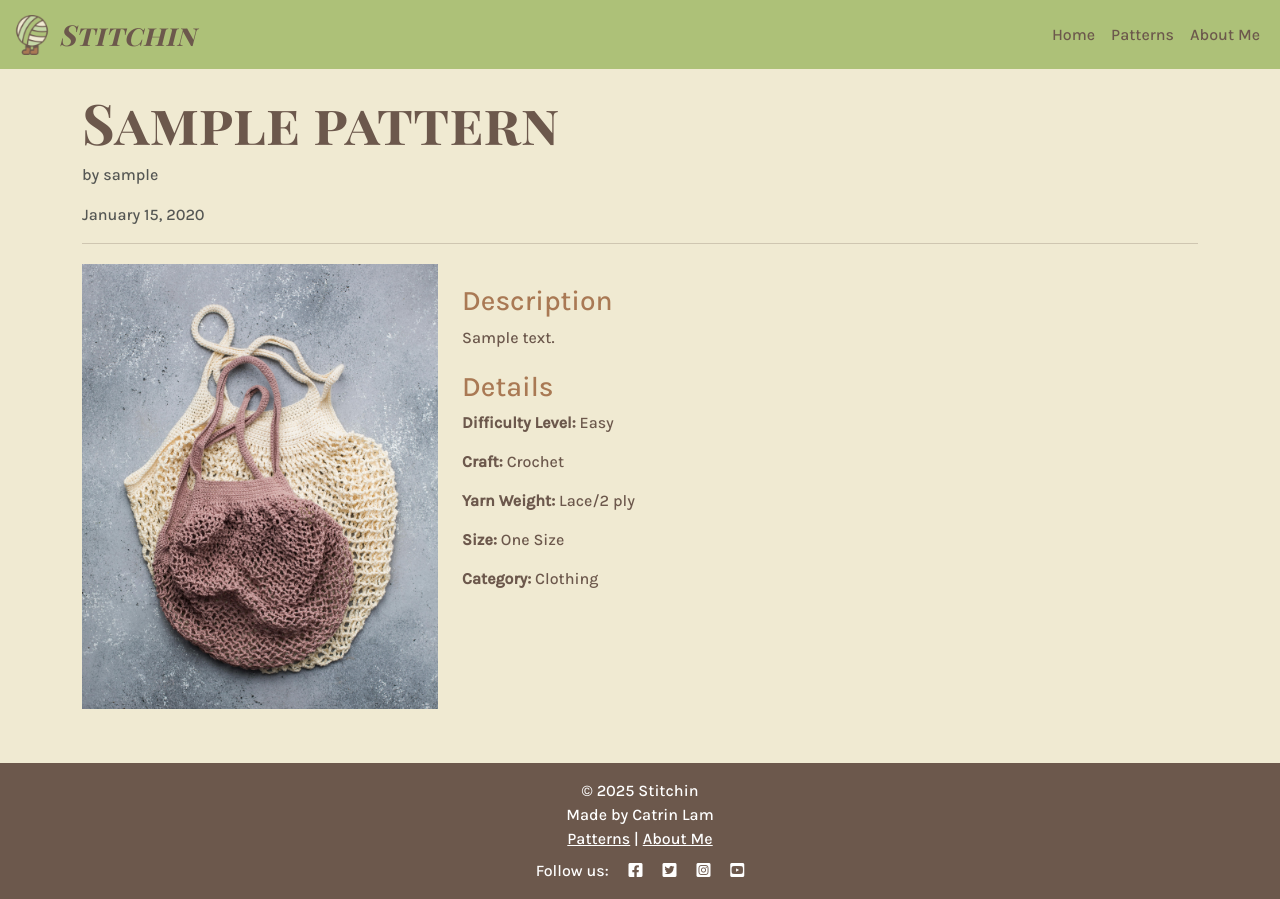
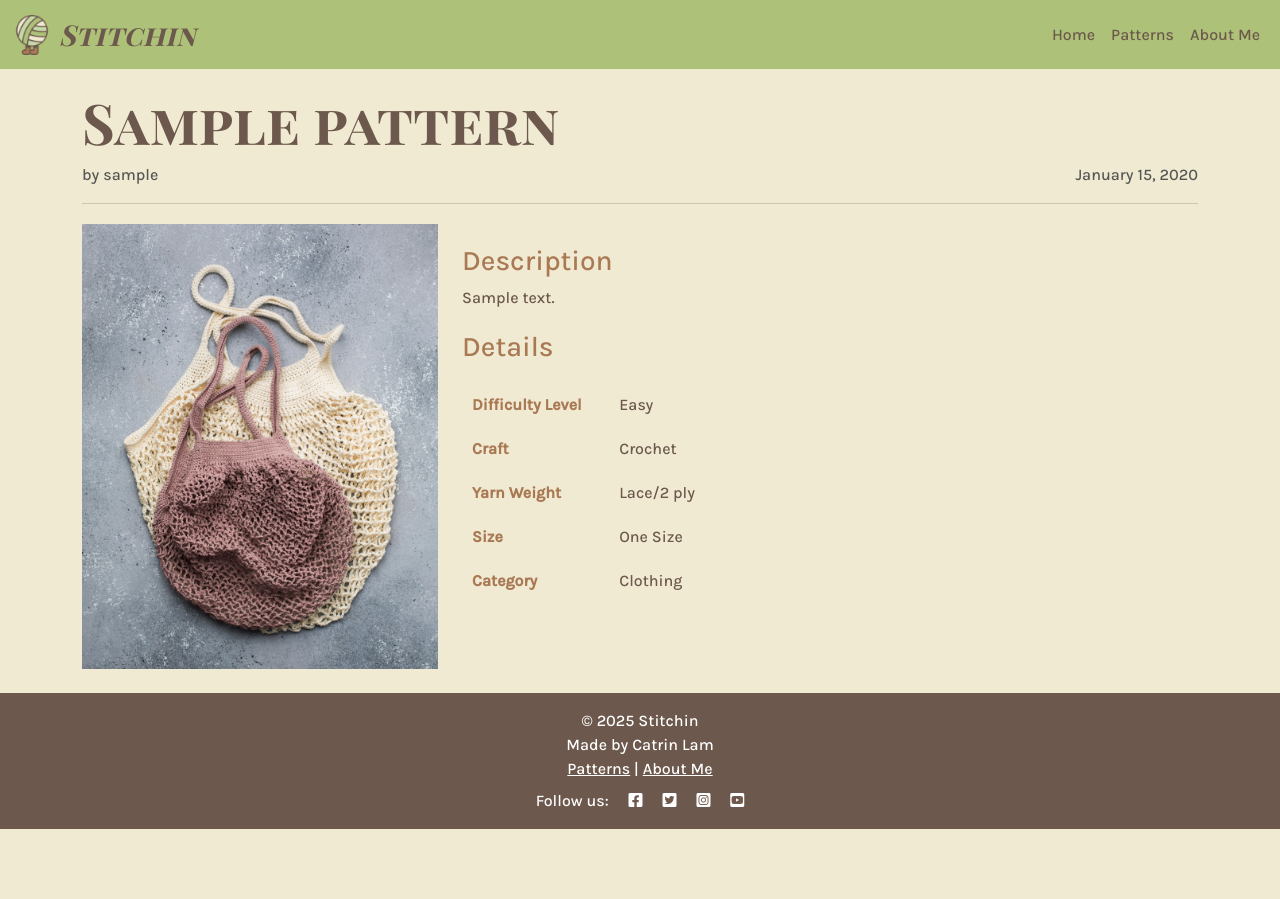
Before and after one commit to catrinlam/Stitchin, a Django app: page /sample/ in a window 1280 px wide. After the commit the page ends 829 px from the top, so only its background shows below. Run offline with Django 5.2, Linux system fonts and the light colour scheme; tables that the repository leaves empty hold one stand-in row (values such as "Sample post").

Commit message:
Update pattern detail to display the hook/needle sizes and form handling; add hooks and needles to post page, update styles, and add link to README

```diff
--- a/patterns/templates/patterns/pattern_detail.html
+++ b/patterns/templates/patterns/pattern_detail.html
@@ -6,8 +6,10 @@
     <div class="row">
         <div class="col-12">
             <h1 class="display-4">{{ pattern.title }}</h1>
-            <p class="text-muted">by {{ pattern.author.username }}</p>
-            <p class="text-muted">{{ pattern.created_at|date:"F j, Y" }}</p>
+            <div class="d-flex justify-content-between">
+                <p class="text-muted text-mb">by {{ pattern.author.username }}</p>
+                <p class="text-muted text-mb">{{ pattern.created_at|date:"F j, Y" }}</p>
+            </div>
             <hr>
             <div class="pattern-details row d-flex flex-wrap flex-md-nowrap">
                 <div class="col-md-4">
@@ -21,13 +23,52 @@
                     <h3>Description</h3>
                     <p>{{ pattern.description }}</p>
                     <h3>Details</h3>
-                    <ul>
-                        <li><strong>Difficulty Level:</strong> {{ pattern.get_difficulty_level_display }}</li>
-                        <li><strong>Craft:</strong> {{ pattern.get_craft_display }}</li>
-                        <li><strong>Yarn Weight:</strong> {{ pattern.get_yarn_weight_display }}</li>
-                        <li><strong>Size:</strong> {{ pattern.get_size_display }}</li>
-                        <li><strong>Category:</strong> {{ pattern.get_category_display }}</li>
-                    </ul>
+                    <table class="table">
+                        <tr>
+                            <th>Difficulty Level</th>
+                            <td>{{ pattern.get_difficulty_level_display }}</td>
+                        </tr>
+                        <tr>
+                            <th>Craft</th>
+                            <td>{{ pattern.get_craft_display }}</td>
+                        </tr>
+                        <tr>
+                            <th>Yarn Weight</th>
+                            <td>{{ pattern.get_yarn_weight_display }}</td>
+                        </tr>
+                        <tr>
+                            <th>Size</th>
+                            <td>{{ pattern.get_size_display }}</td>
+                        </tr>
+                        <tr>
+                            <th>Category</th>
+                            <td>{{ pattern.get_category_display }}</td>
+                        </tr>
+                        {% if needle_displayed %}
+                            <tr>
+                                <th>Needle Size</th>
+                                <td>
+                                    {% for hook_needle in hooks_needles %}
+                                        {% if hook_needle.needle_size %}
+                                            {{ hook_needle.get_needle_size_display }}{% if not forloop.last %}<br>{% endif %}
+                                        {% endif %}
+                                    {% endfor %}
+                                </td>
+                            </tr>
+                        {% endif %}
+                        {% if hook_displayed %}
+                            <tr>
+                                <th>Hook Size</th>
+                                <td>
+                                    {% for hook_needle in hooks_needles %}
+                                        {% if hook_needle.hook_size %}
+                                            {{ hook_needle.get_hook_size_display }}{% if not forloop.last %}<br>{% endif %}
+                                        {% endif %}
+                                    {% endfor %}
+                                </td>
+                            </tr>
+                        {% endif %}
+                    </table>
                 </div>
             </div>
         </div>
--- a/patterns/views.py
+++ b/patterns/views.py
@@ -2,8 +2,8 @@ from django.shortcuts import render, get_object_or_404, redirect
 from django.views import generic
 from django.contrib import messages
 from django.db import IntegrityError
-from .models import Pattern
-from .forms import PatternForm
+from .models import Pattern, PatternHooksNeedle
+from .forms import PatternForm, PatternHooksNeedleFormSet
 
 class PatternList(generic.ListView):
     queryset = Pattern.objects.all().order_by('-created_at')
@@ -23,24 +23,42 @@ def pattern_detail(request, slug):
 
     :template:`pattern/pattern_detail.html`
     """
+    pattern = get_object_or_404(Pattern, slug=slug)
+    hooks_needles = pattern.pattern_hooks_needles.all()
 
-    queryset = Pattern.objects.all()
-    pattern = get_object_or_404(queryset, slug=slug)
+    # Determine whether needles or hooks exist
+    needle_displayed = any(hn.needle_size for hn in hooks_needles)
+    hook_displayed = any(hn.hook_size for hn in hooks_needles)
 
-    return render(
-        request,
-        "patterns/pattern_detail.html",
-        {"pattern": pattern},
-    )
+    context = {
+        'pattern': pattern,
+        'hooks_needles': hooks_needles,
+        'needle_displayed': needle_displayed,
+        'hook_displayed': hook_displayed,
+    }
+    return render(request, 'patterns/pattern_detail.html', context)
+
+    # queryset = Pattern.objects.all()
+    # pattern = get_object_or_404(queryset, slug=slug)
+    # hooks_needles = PatternHooksNeedle.objects.filter(pattern=pattern)
+
+    # return render(
+    #     request,
+    #     "patterns/pattern_detail.html",
+    #     {"pattern": pattern, "hooks_needles": hooks_needles},
+    # )
 
 def post_pattern(request):
     if request.method == "POST":
         form = PatternForm(request.POST, request.FILES)
-        if form.is_valid():
+        formset = PatternHooksNeedleFormSet(request.POST)
+        if form.is_valid() and formset.is_valid():
             try:
                 pattern = form.save(commit=False)
                 pattern.author = request.user
                 pattern.save()
+                formset.instance = pattern
+                formset.save()
                 messages.success(request, "Pattern posted successfully!")
                 return redirect('pattern_detail', slug=pattern.slug)
             except IntegrityError:
@@ -51,4 +69,5 @@ def post_pattern(request):
             messages.error(request, "Please correct the errors below.")
     else:
         form = PatternForm()
-    return render(request, 'patterns/post_pattern.html', {'form': form})
+        formset = PatternHooksNeedleFormSet()
+    return render(request, 'patterns/post_pattern.html', {'form': form, 'formset': formset})
--- a/static/css/style.css
+++ b/static/css/style.css
@@ -120,7 +120,7 @@ h2, h3, h4, h5, h6 {
     background-color: var(--background-color);
     color: var(--text-color);
     padding-top: 20px;
-    padding-bottom: 30px;
+    /* padding-bottom: 30px; */
 }
 
 /* Index Page Styles */
@@ -176,6 +176,10 @@ h2, h3, h4, h5, h6 {
     margin-top: 20px;
 }
 
+.text-mb {
+    margin-bottom: auto;
+}
+
 .pattern-image {
     max-width: 100%;
     height: auto;
@@ -198,6 +202,31 @@ h2, h3, h4, h5, h6 {
     margin-bottom: 15px;
 }
 
+.pattern-details table {
+    width: 100%;
+    margin-top: 20px;
+    border-collapse: collapse;
+}
+
+.pattern-details table th,
+.pattern-details table td {
+    padding: 10px;
+    border: none;
+    background-color: var(--background-color);
+}
+
+.pattern-details table th {
+    width: 20%;
+    text-align: left;
+    color: var(--secondary-color);
+}
+
+.pattern-details table td {
+    width: 80%;
+    text-align: left;
+    color: var(--text-color);
+}
+
 /* Footer styles */
 .footer {
     background-color: var(--text-color);
--- a/templates/base.html
+++ b/templates/base.html
@@ -78,7 +78,7 @@
         <div class="container">
             <div class="row">
                 <div class="col-12 text-center">
-                    <p class="m-0 text-white">© {% now "Y" %} Stitchin</p>
+                    <p class="m-0 text-white">&copy {% now "Y" %} Stitchin</p>
                     <p class="m-0 text-white">Made by Catrin Lam</p>
                     <p class="m-0 text-white">
                         <a href="{% url 'home' %}" class="text-white">Patterns</a> |
```
Also changed, not shown: patterns/forms.py (+6 -1 lines), patterns/templates/patterns/post_pattern.html (+18 -0 lines), README.md.
